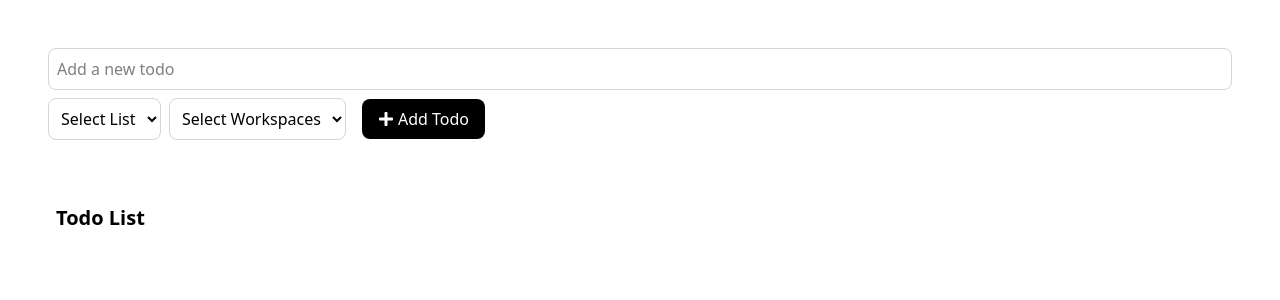
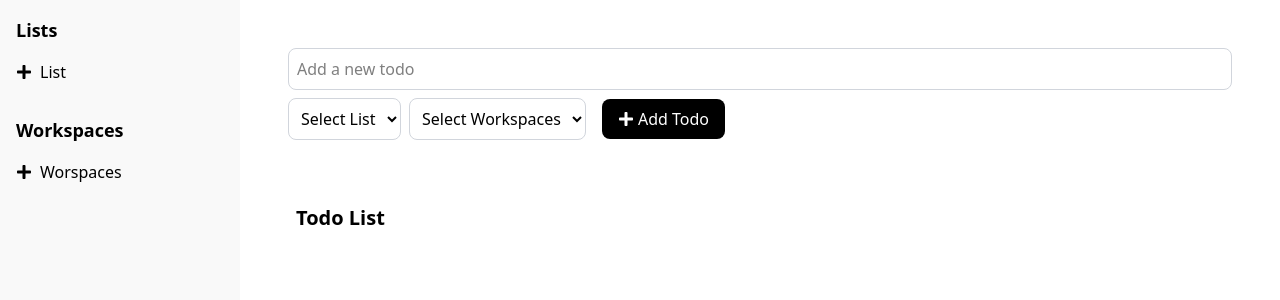
Before and after one commit to Kelsen23/task-list, a React (Vite) app: page / in a window 1280 px wide. Shown: the top 300 px of the page. Built offline with nearby package versions, Linux system fonts and the light colour scheme.

Commit message:
Create UI for Sidebar

```diff
--- a/src/App.tsx
+++ b/src/App.tsx
@@ -18,7 +18,7 @@ const App = () => {
   } = useStore();
 
   return (
-    <div>
+    <div className="flex flex-row">
       <Sidebar />
 
       <div className="flex-1 p-6">
--- a/src/components/Sidebar.tsx
+++ b/src/components/Sidebar.tsx
@@ -1,10 +1,32 @@
+import { FaPlus } from "react-icons/fa";
+import { useStore } from "../store";
 
 const Sidebar = () => {
+  const { list, workspace, openListModal, openWorkspaceModal } = useStore();
+
   return (
-    <div>
+    <div className="w-60 bg-[#f9f9f9] flex flex-col h-screen">
+      <div className="flex-1 overflow-y-auto">
+        <div className="p-4">
+          <h3 className="text-lg font-semibold flex items-center">Lists</h3>
 
+          <button className="flex justify-center items-center mt-[1rem] cursor-pointer">
+            <FaPlus className="mr-2" /> List
+          </button>
+        </div>
+
+        <div className="p-4">
+          <h3 className="text-lg font-semibold flex items-center">
+            Workspaces
+          </h3>
+
+            <button className="flex justify-center items-center mt-[1rem] cursor-pointer">
+              <FaPlus className="mr-2" /> Worspaces
+            </button>
+        </div>
+      </div>
     </div>
-  )
-}
+  );
+};
 
-export default Sidebar
+export default Sidebar;
```
